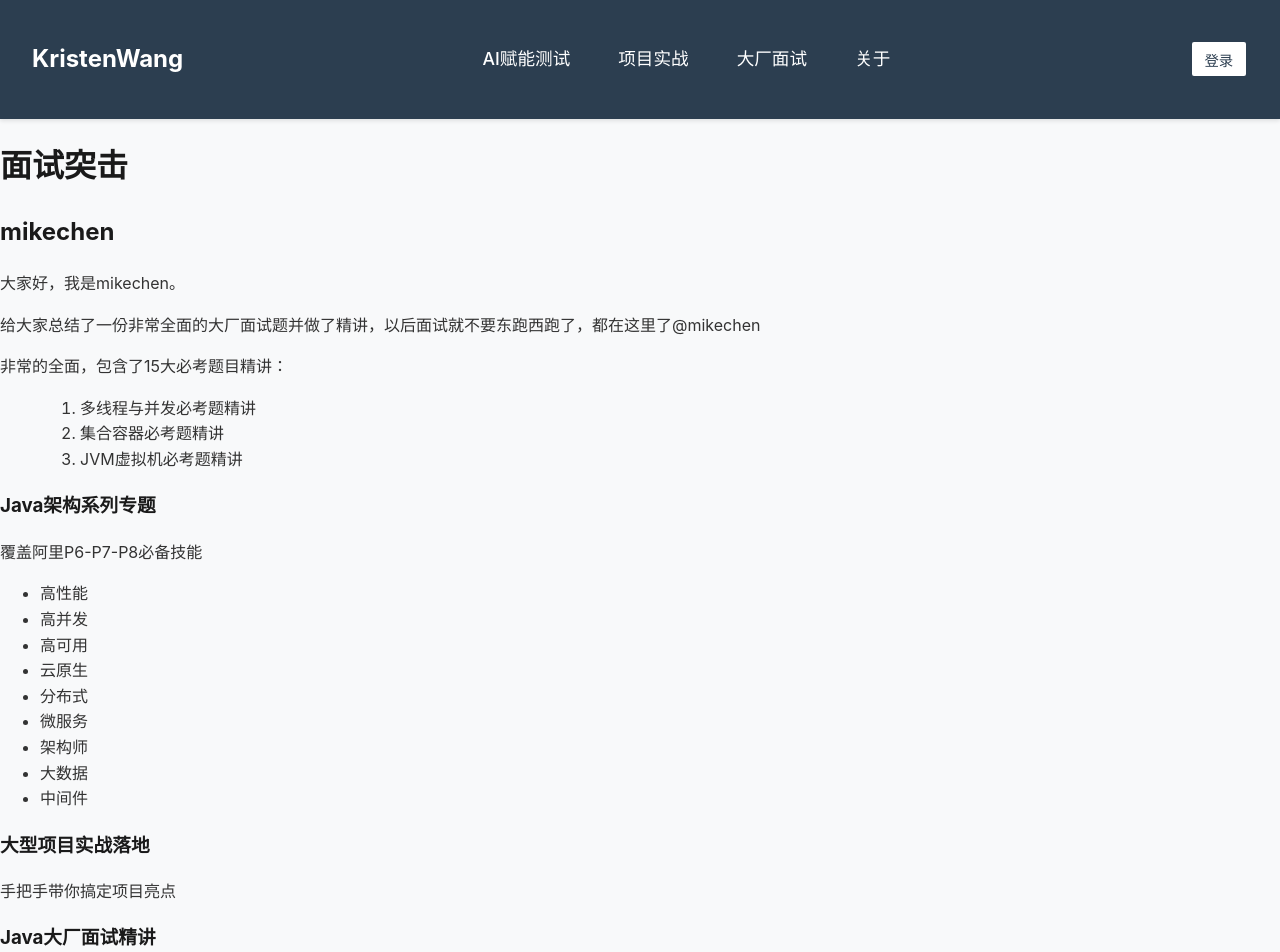
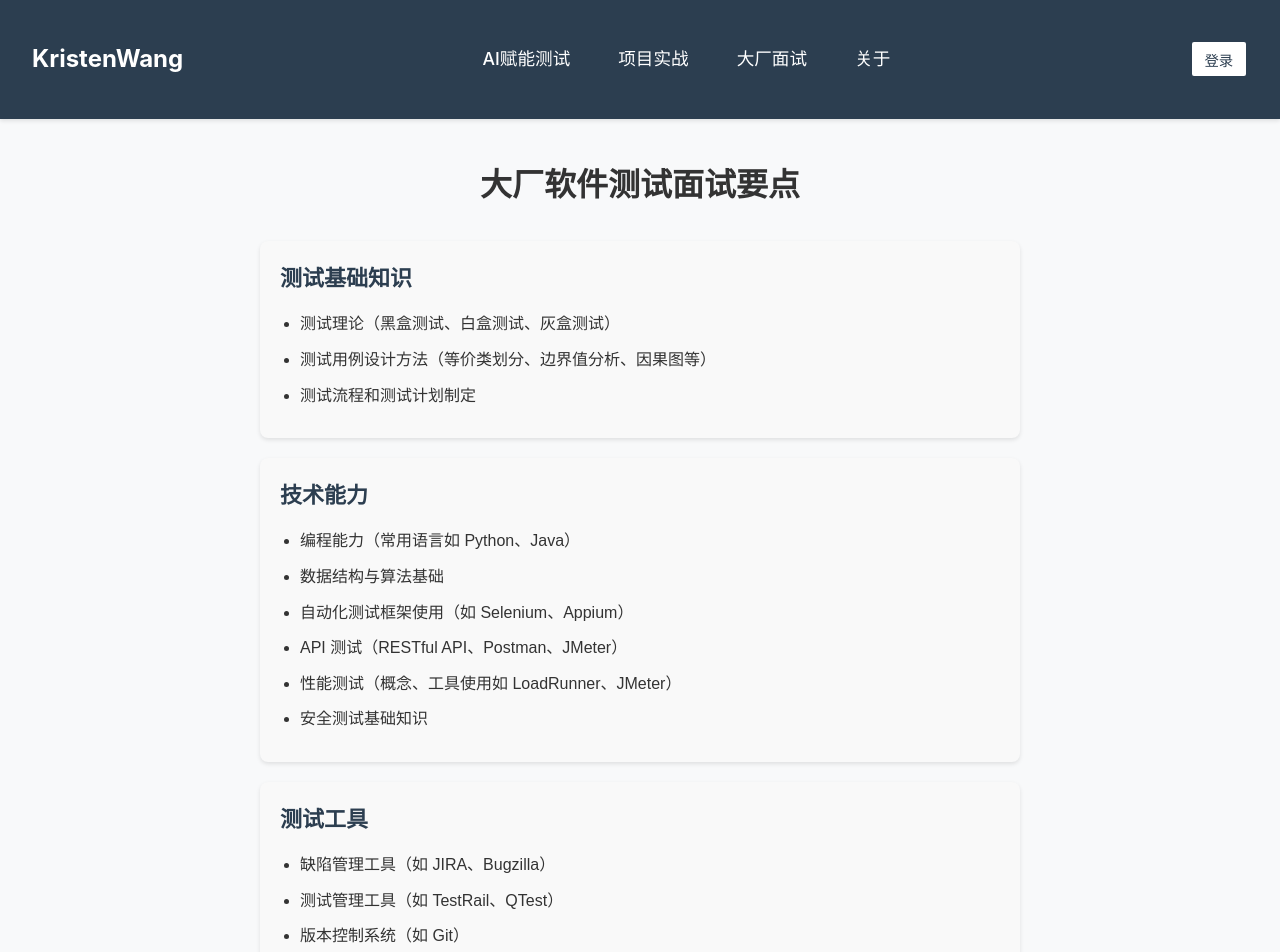
Before and after one commit to Kristenwangqingran/aitesting, a React (Create React App) app in the folder frontend/: page /interviews in a window 1280 px wide. Shown: the top 952 px of the page. Built offline with nearby package versions, Linux system fonts and the light colour scheme.

Commit message:
add InterviewsPage

```diff
--- a/frontend/src/App.js
+++ b/frontend/src/App.js
@@ -1,11 +1,9 @@
 import React from 'react';
 import { BrowserRouter as Router, Route, Routes } from 'react-router-dom';
-import AIEnhancedPage from './pages/AIEnhancedPage';
 import Header from './components/Header';
+import Footer from './components/Footer';
 import HomePage from './components/HomePage';
-import InterviewPage from './components/InterviewPage';
-import TestingProjects from './components/TestingProjects'; // 新增导入
-import Footer from './components/Footer';
+import InterviewsPage from './components/InterviewsPage';
 import './App.css';
 
 function App() {
@@ -13,17 +11,28 @@ function App() {
     <Router>
       <div className="App">
         <Header />
-        <Routes>
-          <Route path="/" element={<HomePage />} />
-          <Route path="/interviews" element={<InterviewPage />} />
-          <Route path="/ai-enhanced" element={<AIEnhancedPage />} />
-          <Route path="/projects" element={<TestingProjects />} /> {/* 新增路由 */}
-          {/* Add other routes as needed */}
-        </Routes>
+        <main className="App-content">
+          <Routes>
+            <Route path="/" element={<HomePage />} />
+            <Route path="/interviews" element={<InterviewsPage />} />
+            <Route path="/ai-enhanced" element={<ComingSoon />} />
+            <Route path="/projects" element={<ComingSoon />} />
+          </Routes>
+        </main>
         <Footer />
       </div>
     </Router>
   );
 }
 
+// 临时的 ComingSoon 组件，用于尚未实现的页面
+function ComingSoon() {
+  return (
+    <div style={{ textAlign: 'center', padding: '50px' }}>
+      <h2>Coming Soon</h2>
+      <p>This page is under construction. Please check back later.</p>
+    </div>
+  );
+}
+
 export default App;
--- a/frontend/src/components/InterviewPage.js
+++ /dev/null
@@ -1,56 +0,0 @@
-import React from 'react';
-
-const InterviewPage = () => {
-  return (
-    <div className="interview-page">
-      <div className="hero-section">
-        <h1>面试突击</h1>
-        <h2>mikechen</h2>
-      </div>
-      <div className="main-content">
-        <div className="left-column">
-          <p>大家好，我是mikechen。</p>
-          <p>给大家总结了一份非常全面的大厂面试题并做了精讲，以后面试就不要东跑西跑了，都在这里了@mikechen</p>
-          <p>非常的全面，包含了15大必考题目精讲：</p>
-          <blockquote>
-            <ol>
-              <li>多线程与并发必考题精讲</li>
-              <li>集合容器必考题精讲</li>
-              <li>JVM虚拟机必考题精讲</li>
-              {/* Add more list items for the remaining topics */}
-            </ol>
-          </blockquote>
-        </div>
-        <div className="right-column">
-          <div className="card java-architecture">
-            <h3>Java架构系列专题</h3>
-            <p>覆盖阿里P6-P7-P8必备技能</p>
-            <ul>
-              <li>高性能</li>
-              <li>高并发</li>
-              <li>高可用</li>
-              <li>云原生</li>
-              <li>分布式</li>
-              <li>微服务</li>
-              <li>架构师</li>
-              <li>大数据</li>
-              <li>中间件</li>
-            </ul>
-          </div>
-          <div className="card large-projects">
-            <h3>大型项目实战落地</h3>
-            <p>手把手带你搞定项目亮点</p>
-            {/* Add project images here */}
-          </div>
-          <div className="card java-interview">
-            <h3>Java大厂面试精讲</h3>
-            <p>2024最新大厂面试真题精讲</p>
-            {/* Add company logos here */}
-          </div>
-        </div>
-      </div>
-    </div>
-  );
-};
-
-export default InterviewPage;
--- /dev/null
+++ b/frontend/src/components/InterviewsPage.css
@@ -0,0 +1,57 @@
+.interviews-page {
+    max-width: 800px;
+    margin: 0 auto;
+    padding: 20px;
+    font-family: Arial, sans-serif;
+  }
+
+  .interviews-page h1 {
+    color: #333;
+    text-align: center;
+    margin-bottom: 30px;
+  }
+
+  .interview-topics-list {
+    list-style-type: none;
+    padding: 0;
+  }
+
+  .topic-section {
+    background-color: #f9f9f9;
+    margin: 20px 0;
+    padding: 20px;
+    border-radius: 8px;
+    box-shadow: 0 2px 4px rgba(0,0,0,0.1);
+  }
+
+  .topic-section h2 {
+    color: #2c3e50;
+    margin-top: 0;
+    margin-bottom: 15px;
+    font-size: 22px;
+  }
+
+  .topic-section ul {
+    margin: 0;
+    padding-left: 20px;
+  }
+
+  .topic-section li {
+    margin: 10px 0;
+    line-height: 1.6;
+    color: #333;
+  }
+
+  @media (max-width: 600px) {
+    .interviews-page {
+      padding: 10px;
+    }
+
+    .topic-section {
+      padding: 15px;
+    }
+
+    .topic-section h2 {
+      font-size: 20px;
+    }
+  }
--- /dev/null
+++ b/frontend/src/components/InterviewsPage.js
@@ -0,0 +1,100 @@
+import React from 'react';
+import './InterviewsPage.css';
+
+function InterviewsPage() {
+  const interviewTopics = [
+    {
+      title: "测试基础知识",
+      points: [
+        "测试理论（黑盒测试、白盒测试、灰盒测试）",
+        "测试用例设计方法（等价类划分、边界值分析、因果图等）",
+        "测试流程和测试计划制定"
+      ]
+    },
+    {
+      title: "技术能力",
+      points: [
+        "编程能力（常用语言如 Python、Java）",
+        "数据结构与算法基础",
+        "自动化测试框架使用（如 Selenium、Appium）",
+        "API 测试（RESTful API、Postman、JMeter）",
+        "性能测试（概念、工具使用如 LoadRunner、JMeter）",
+        "安全测试基础知识"
+      ]
+    },
+    {
+      title: "测试工具",
+      points: [
+        "缺陷管理工具（如 JIRA、Bugzilla）",
+        "测试管理工具（如 TestRail、QTest）",
+        "版本控制系统（如 Git）",
+        "持续集成/持续部署（CI/CD）工具（如 Jenkins）"
+      ]
+    },
+    {
+      title: "数据库知识",
+      points: [
+        "SQL 基础",
+        "数据库测试方法"
+      ]
+    },
+    {
+      title: "操作系统和网络基础",
+      points: [
+        "Linux 基本命令",
+        "网络协议（HTTP/HTTPS、TCP/IP）"
+      ]
+    },
+    {
+      title: "软技能",
+      points: [
+        "沟通能力",
+        "团队协作",
+        "问题分析与解决能力",
+        "时间管理和优先级设定"
+      ]
+    },
+    {
+      title: "项目经验",
+      points: [
+        "过往项目中遇到的挑战及解决方案",
+        "测试策略制定经验",
+        "自动化测试实践"
+      ]
+    },
+    {
+      title: "行业知识",
+      points: [
+        "软件开发方法论（敏捷、Scrum等）",
+        "测试新趋势（AI在测试中的应用、持续测试等）"
+      ]
+    },
+    {
+      title: "质量意识",
+      points: [
+        "质量保证的理解",
+        "如何提高产品质量的建议"
+      ]
+    }
+  ];
+
+  return (
+    <div className="interviews-page">
+      <h1>大厂软件测试面试要点</h1>
+      <div className="interview-topics-list">
+        {interviewTopics.map((topic, index) => (
+          <div key={index} className="topic-section">
+            <h2>{topic.title}</h2>
+            <ul>
+              {topic.points.map((point, pointIndex) => (
+                <li key={pointIndex}>{point}</li>
+              ))}
+            </ul>
+          </div>
+        ))}
+      </div>
+    </div>
+  );
+}
+
+export default InterviewsPage;
```
Also changed, not shown: 12 other files (tests, documents, lock files or other folders).
